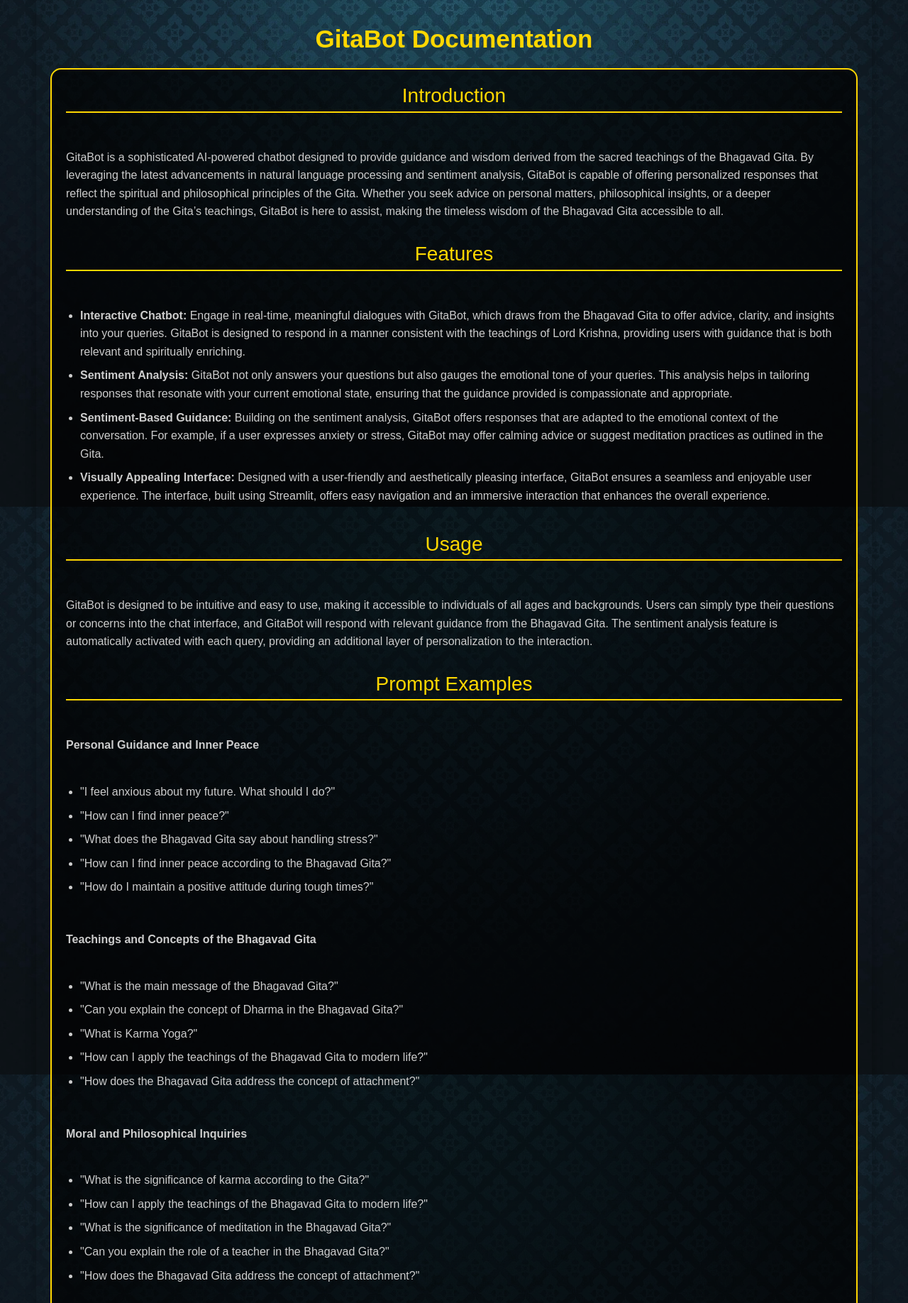
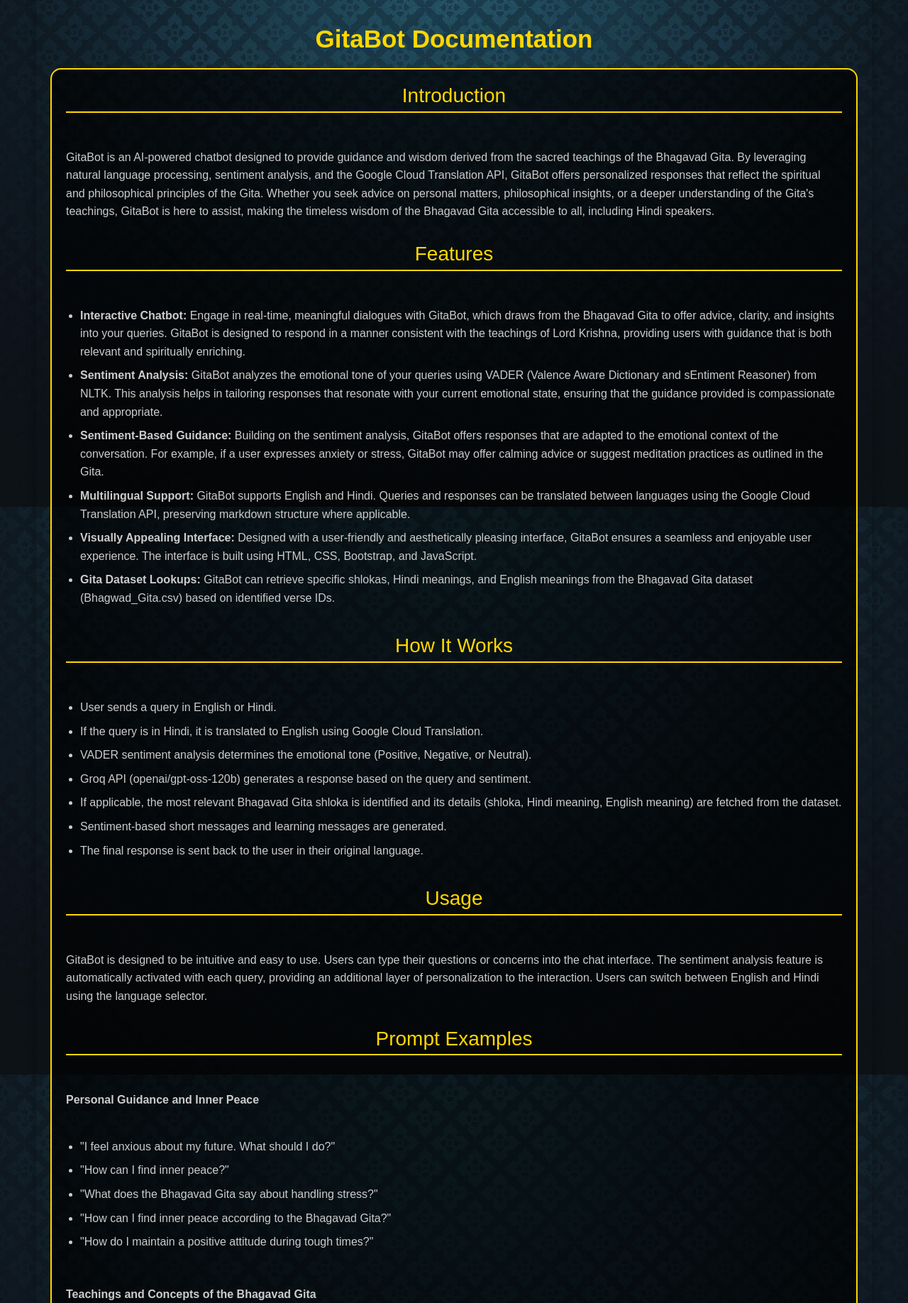
Before and after one commit to Manshi-Rathour/GitaBot, a Flask app: page /documentation in a window 1280 px wide. Shown: the part 86-1922 px from the top of the page at 71% size. Run offline with Flask 3, Linux system fonts and the light colour scheme.

Commit message:
readme file and documentation updated

```diff
--- a/templates/contact.html
+++ b/templates/contact.html
@@ -59,14 +59,14 @@
                         <img src="/static/img/manshi.png" alt="Manshi Rathour">
                     </div>
                     <p>Manshi Rathour</p>
-                    <p>Full Stack AI Engineer</p>
+                    <p>AI Developer</p>
                     <div class="social-icons">
                         <a href="https://github.com/Manshi-Rathour"
                             target="_blank" class="social-icon">
                             <i class="fab fa-github"></i>
                         </a>
                         <a
-                            href="https://www.linkedin.com/in/manshi-rathour-bb0b87272/"
+                            href="https://www.linkedin.com/in/manshi-rathour/"
                             target="_blank" class="social-icon">
                             <i class="fab fa-linkedin"></i>
                         </a>
--- a/templates/documentation.html
+++ b/templates/documentation.html
@@ -36,22 +36,34 @@
         <div class="container">
             <h1>GitaBot Documentation</h1>
 
-
             <!-- Big Container -->
             <div class="big-container">
                 <h2>Introduction</h2>
-                <p>GitaBot is a sophisticated AI-powered chatbot designed to provide guidance and wisdom derived from the sacred teachings of the Bhagavad Gita. By leveraging the latest advancements in natural language processing and sentiment analysis, GitaBot is capable of offering personalized responses that reflect the spiritual and philosophical principles of the Gita. Whether you seek advice on personal matters, philosophical insights, or a deeper understanding of the Gita’s teachings, GitaBot is here to assist, making the timeless wisdom of the Bhagavad Gita accessible to all.</p>
+                <p>GitaBot is an AI-powered chatbot designed to provide guidance and wisdom derived from the sacred teachings of the Bhagavad Gita. By leveraging natural language processing, sentiment analysis, and the Google Cloud Translation API, GitaBot offers personalized responses that reflect the spiritual and philosophical principles of the Gita. Whether you seek advice on personal matters, philosophical insights, or a deeper understanding of the Gita's teachings, GitaBot is here to assist, making the timeless wisdom of the Bhagavad Gita accessible to all, including Hindi speakers.</p>
 
                 <h2>Features</h2>
                 <ul>
                     <li><strong>Interactive Chatbot:</strong> Engage in real-time, meaningful dialogues with GitaBot, which draws from the Bhagavad Gita to offer advice, clarity, and insights into your queries. GitaBot is designed to respond in a manner consistent with the teachings of Lord Krishna, providing users with guidance that is both relevant and spiritually enriching.</li>
-                    <li><strong>Sentiment Analysis:</strong> GitaBot not only answers your questions but also gauges the emotional tone of your queries. This analysis helps in tailoring responses that resonate with your current emotional state, ensuring that the guidance provided is compassionate and appropriate.</li>
+                    <li><strong>Sentiment Analysis:</strong> GitaBot analyzes the emotional tone of your queries using VADER (Valence Aware Dictionary and sEntiment Reasoner) from NLTK. This analysis helps in tailoring responses that resonate with your current emotional state, ensuring that the guidance provided is compassionate and appropriate.</li>
                     <li><strong>Sentiment-Based Guidance:</strong> Building on the sentiment analysis, GitaBot offers responses that are adapted to the emotional context of the conversation. For example, if a user expresses anxiety or stress, GitaBot may offer calming advice or suggest meditation practices as outlined in the Gita.</li>
-                    <li><strong>Visually Appealing Interface:</strong> Designed with a user-friendly and aesthetically pleasing interface, GitaBot ensures a seamless and enjoyable user experience. The interface, built using Streamlit, offers easy navigation and an immersive interaction that enhances the overall experience.</li>
+                    <li><strong>Multilingual Support:</strong> GitaBot supports English and Hindi. Queries and responses can be translated between languages using the Google Cloud Translation API, preserving markdown structure where applicable.</li>
+                    <li><strong>Visually Appealing Interface:</strong> Designed with a user-friendly and aesthetically pleasing interface, GitaBot ensures a seamless and enjoyable user experience. The interface is built using HTML, CSS, Bootstrap, and JavaScript.</li>
+                    <li><strong>Gita Dataset Lookups:</strong> GitaBot can retrieve specific shlokas, Hindi meanings, and English meanings from the Bhagavad Gita dataset (Bhagwad_Gita.csv) based on identified verse IDs.</li>
+                </ul>
+
+                <h2>How It Works</h2>
+                <ul>
+                    <li>User sends a query in English or Hindi.</li>
+                    <li>If the query is in Hindi, it is translated to English using Google Cloud Translation.</li>
+                    <li>VADER sentiment analysis determines the emotional tone (Positive, Negative, or Neutral).</li>
+                    <li>Groq API (openai/gpt-oss-120b) generates a response based on the query and sentiment.</li>
+                    <li>If applicable, the most relevant Bhagavad Gita shloka is identified and its details (shloka, Hindi meaning, English meaning) are fetched from the dataset.</li>
+                    <li>Sentiment-based short messages and learning messages are generated.</li>
+                    <li>The final response is sent back to the user in their original language.</li>
                 </ul>
 
                 <h2>Usage</h2>
-                <p>GitaBot is designed to be intuitive and easy to use, making it accessible to individuals of all ages and backgrounds. Users can simply type their questions or concerns into the chat interface, and GitaBot will respond with relevant guidance from the Bhagavad Gita. The sentiment analysis feature is automatically activated with each query, providing an additional layer of personalization to the interaction.</p>
+                <p>GitaBot is designed to be intuitive and easy to use. Users can type their questions or concerns into the chat interface. The sentiment analysis feature is automatically activated with each query, providing an additional layer of personalization to the interaction. Users can switch between English and Hindi using the language selector.</p>
 
                 <h2>Prompt Examples</h2>
                 <p><strong>Personal Guidance and Inner Peace</strong></p>
@@ -84,13 +96,10 @@
                 <h2>Applications</h2>
                 <p>GitaBot has broad applications, making it a valuable tool for anyone interested in personal development, spiritual growth, or simply learning more about the Bhagavad Gita. Some potential applications include:</p>
                 <ul>
-                    <li><strong>Self-Reflection and Growth:</strong> Individuals can use GitaBot as a tool for self-reflection, seeking advice on how to handle life’s challenges or how to cultivate virtues such as patience, compassion, and resilience.</li>
-                    <li><strong>Educational Resource:</strong> GitaBot can serve as an educational resource for students and scholars of the Bhagavad Gita, offering explanations of key concepts and answering questions about the text’s teachings.</li>
-                    <li><strong>Spiritual Companion:</strong> For those on a spiritual journey, GitaBot can act as a companion, providing daily guidance and inspiration drawn from the Gita’s teachings.</li>
+                    <li><strong>Self-Reflection and Growth:</strong> Individuals can use GitaBot as a tool for self-reflection, seeking advice on how to handle life's challenges or how to cultivate virtues such as patience, compassion, and resilience.</li>
+                    <li><strong>Educational Resource:</strong> GitaBot can serve as an educational resource for students and scholars of the Bhagavad Gita, offering explanations of key concepts and answering questions about the text's teachings.</li>
+                    <li><strong>Spiritual Companion:</strong> For those on a spiritual journey, GitaBot can act as a companion, providing daily guidance and inspiration drawn from the Gita's teachings.</li>
                 </ul>
-
-                <h2>Future Enhancements</h2>
-                <p>In future iterations, GitaBot aims to include additional features such as multilingual support, enabling users to interact in various languages, and voice interaction capabilities, allowing for a more immersive and accessible experience. These enhancements will further GitaBot’s mission of making the wisdom of the Bhagavad Gita accessible to a global audience.</p>
 
                 <h2>Acknowledgements</h2>
                 <p>We extend our heartfelt gratitude to everyone who has contributed to the development of GitaBot. Your support and feedback are invaluable as we continue to improve and expand the capabilities of this project. Thank you for choosing GitaBot as your guide on the path to spiritual and mental well-being.</p>
```
Also changed, not shown: README.md.
